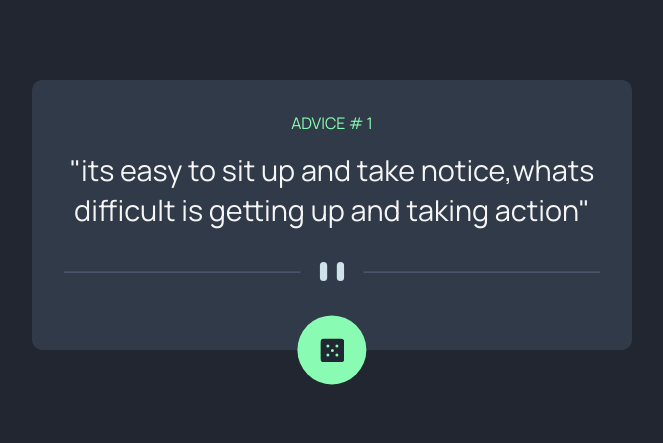
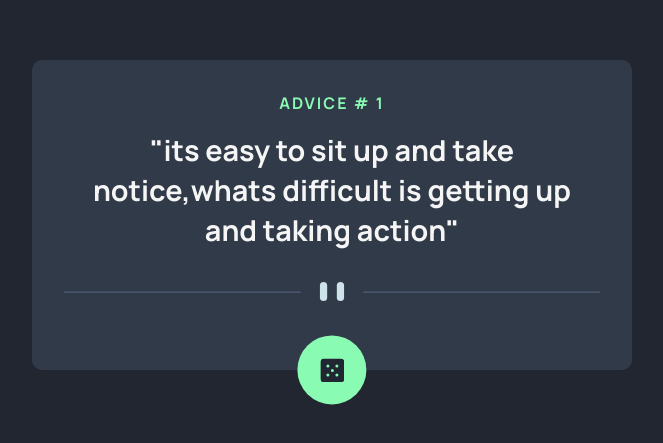
Before and after one commit to zakariamourid/Advice_generator_app, a plain HTML site: page index.html in a window 1280 px wide. Shown: the part 185-628 px from the top of the page, without its empty margins (308-971 px from the left). Drawn offline with Linux system fonts and the light colour scheme.

Commit message:
made the text bolder

```diff
--- a/css/style.css
+++ b/css/style.css
@@ -21,12 +21,15 @@ body {
   max-width: 600px;
 }
 .title {
+  letter-spacing: 2px;
   text-transform: uppercase;
   color: #89fbb2;
+  font-weight: bold;
   text-align: center;
 }
 .advice {
   text-align: center;
+  font-weight: bold;
   font-size: 1.8rem;
   margin-top: 1rem;
 }
```
